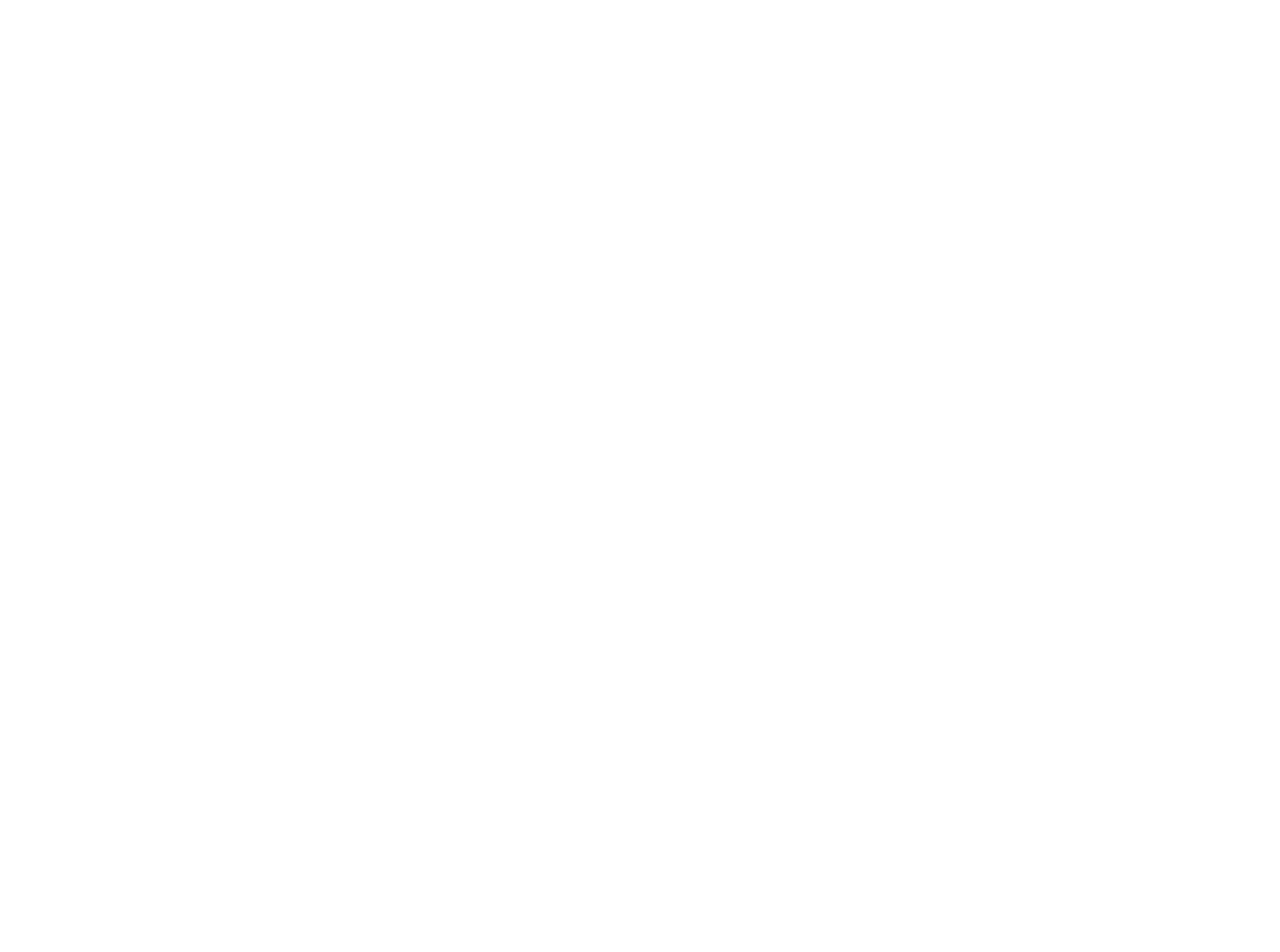
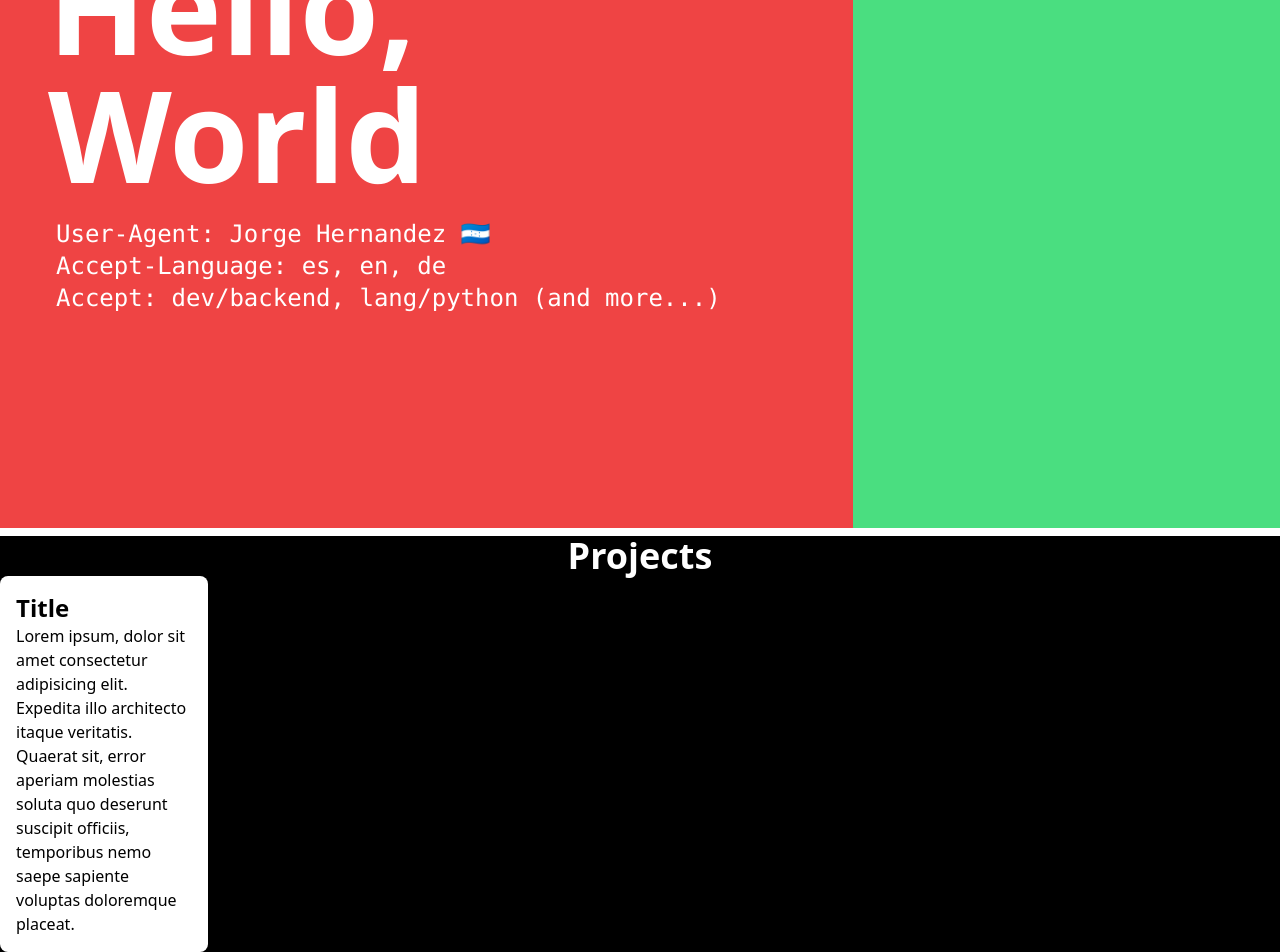
Before and after one commit to fer-hnndz/fer-hnndz.github.io, a React (Vite) app: page / in a window 1280 px wide. Shown: the part 272-1224 px from the top of the page. Before the commit the page ends 800 px from the top, so only its background shows below. Built offline with nearby package versions, Linux system fonts and the light colour scheme.

Commit message:
Implement skeleton of 2 sections

```diff
--- /dev/null
+++ b/src/components/card.tsx
@@ -0,0 +1,8 @@
+export default function Card() {
+    return (
+        <div className="bg-white px-2 py-4 rounded-lg shadow-lg h-fit w-1/2 flex-wrap text-black">
+            <h1 className="text-2xl font-semibold mx-2">Title</h1>
+            <p className="mx-2">Lorem ipsum, dolor sit amet consectetur adipisicing elit. Expedita illo architecto itaque veritatis. Quaerat sit, error aperiam molestias soluta quo deserunt suscipit officiis, temporibus nemo saepe sapiente voluptas doloremque placeat.</p>
+        </div>
+    )
+}
--- a/src/pages/index.tsx
+++ b/src/pages/index.tsx
@@ -1,3 +1,32 @@
+import Card from "../components/card";
+
 export default function Index() {
-    return <h1 className="text-3xl font-bold font-mono">Hello World</h1>
+    return (
+        <div className="overflow-x-hidden my-0">
+            <div className="bg-fellaRed h-screen w-screen  flex flex-row relative">
+                <div className="basis-2/3 bg-red-500 h-screen flex">
+                    <div className="my-auto ml-12 text-white">
+                        <h1 className="text-9xl font-semibold">Hello,</h1>
+                        <h1 className="text-9xl font-semibold">World</h1>
+
+                        <p className="text-2xl font-mono mt-5 ml-2">User-Agent: Jorge Hernandez 🇭🇳</p>
+                        <p className="text-2xl font-mono ml-2">Accept-Language: es, en, de</p>
+                        <p className="text-2xl font-mono ml-2">Accept: dev/backend, lang/python (and more...)</p>
+                    </div>
+                </div>
+
+                <div className="bg-green-400 flex-1">
+                    imagen
+                </div>
+            </div>
+
+            <div className="bg-black text-white mt-0">
+                <h1 className="text-4xl font-semibold mt-2 text-center">Projects</h1>
+
+                <div className="grid grid-cols-3 gap-4">
+                    <Card />
+                </div>
+            </div>
+        </div>
+    )
 }
```
